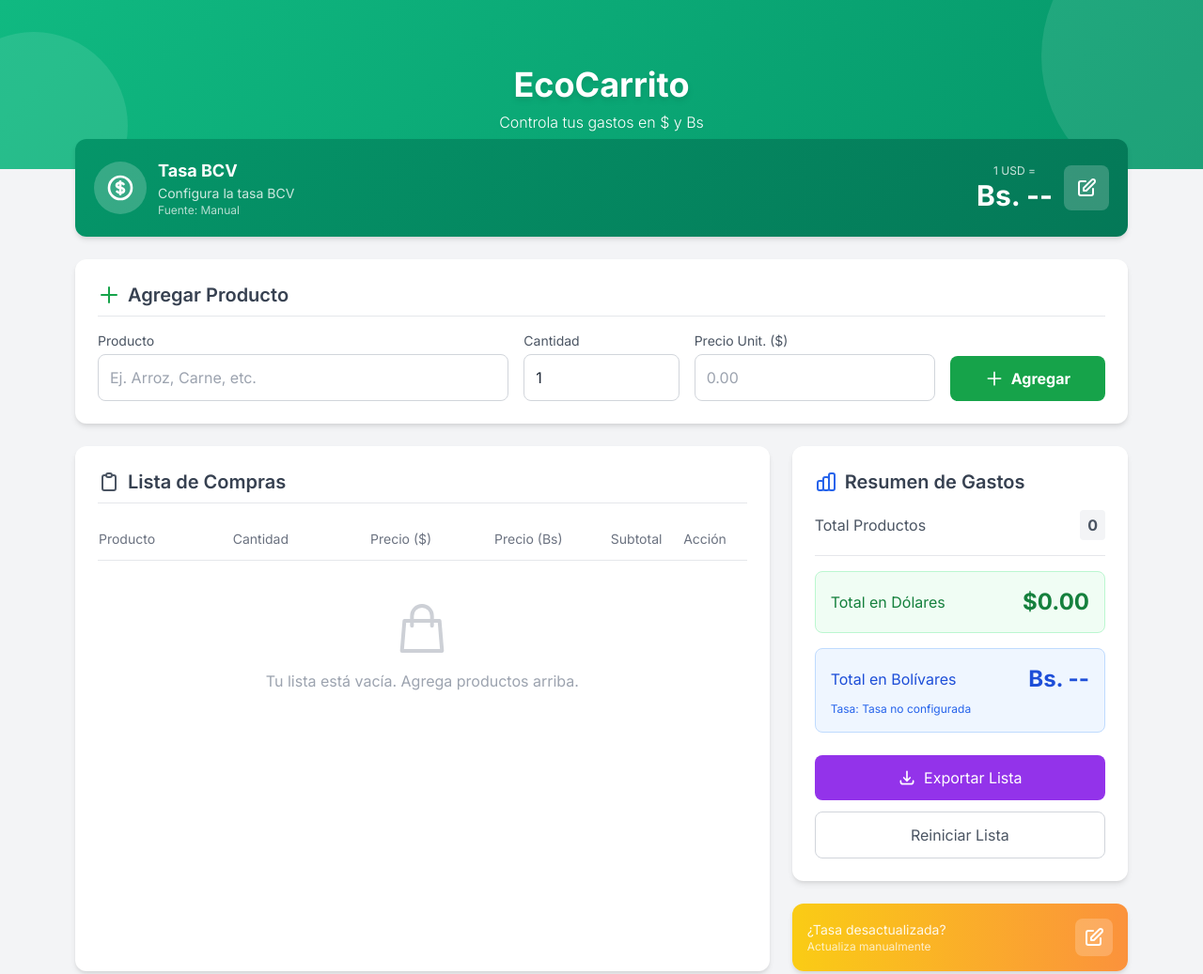
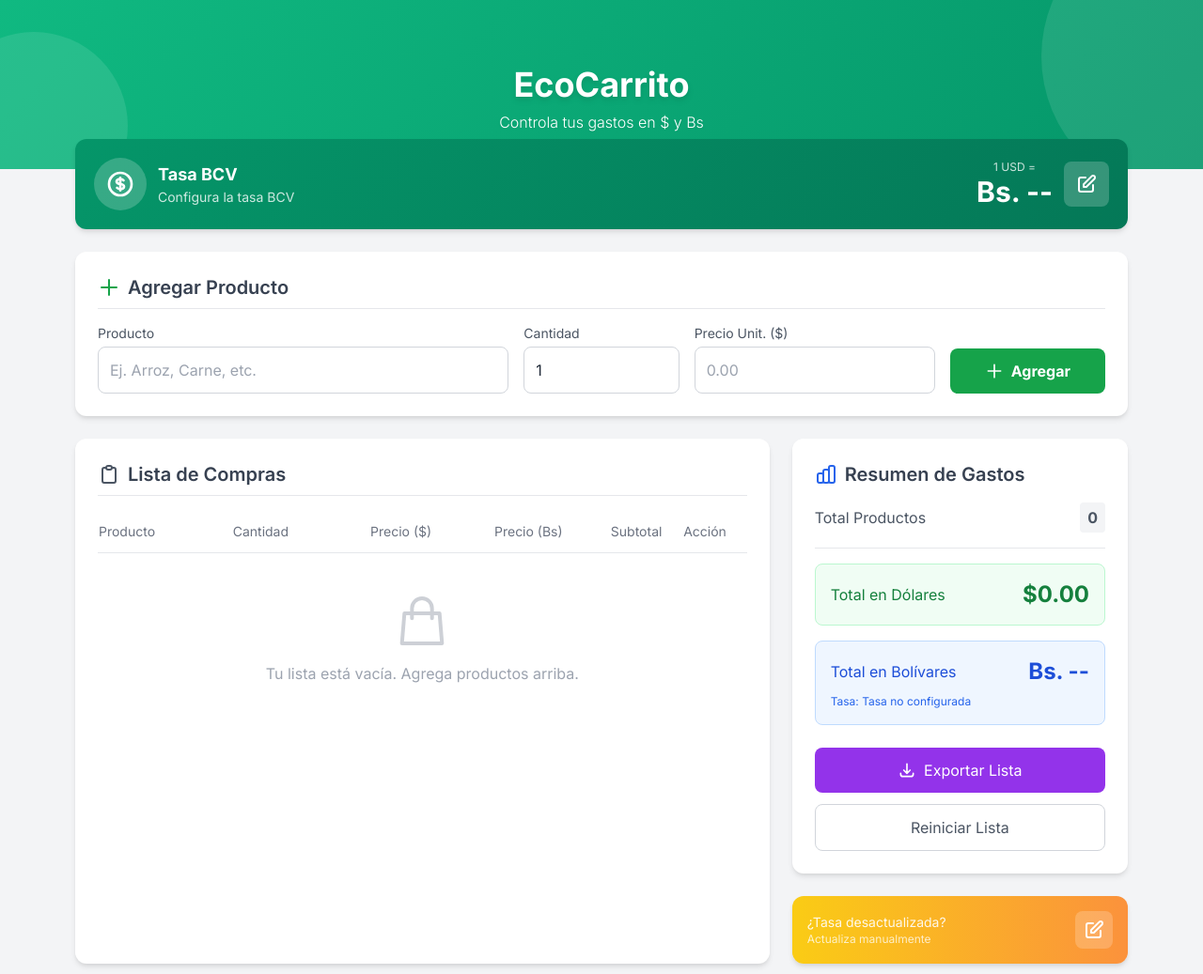
Before and after one commit to falex84/EcoCarrito, a plain HTML site: page index.html in a window 1280 px wide. Shown: the whole page at 94% size. Drawn offline with nearby package versions, Linux system fonts and the light colour scheme.

Commit message:
Actualizar index.html

```diff
--- a/index.html
+++ b/index.html
@@ -198,7 +198,7 @@
                     <div>
                         <h3 class="font-bold text-lg">Tasa BCV</h3>
                         <p class="text-sm opacity-80" id="rateDate">Actualizado: --/--/----</p>
-                        <p class="text-xs opacity-70">Fuente: Manual</p>
+                        <p class="text-xs opacity-70"></p>
                     </div>
                 </div>
                 <div class="flex items-center gap-3">
```
